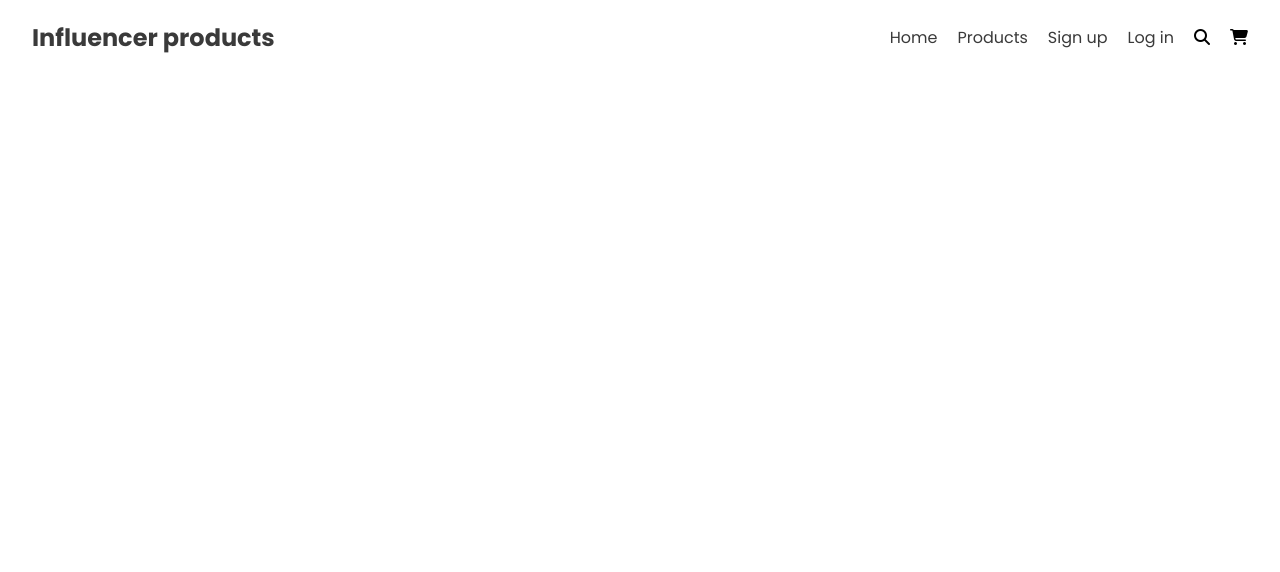
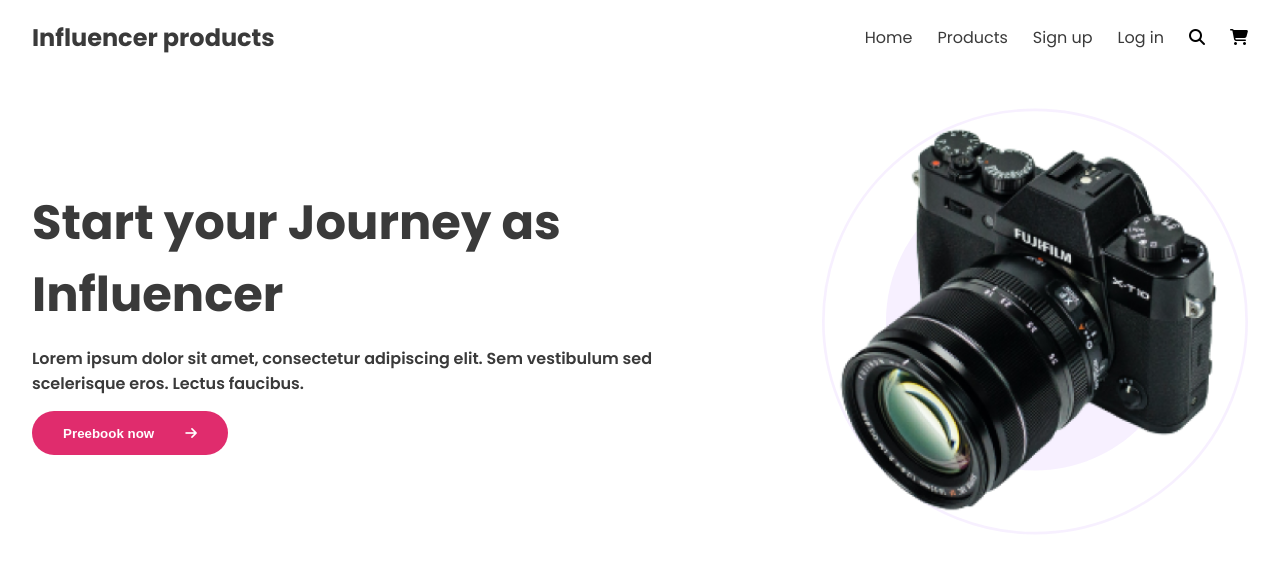
Before and after one commit to sakib-333/influencer-gear, a plain HTML site: page index.html in a window 1280 px wide. Drawn offline with Linux system fonts and the light colour scheme.

Commit message:
Complete banner section.

```diff
--- a/index.html
+++ b/index.html
@@ -27,26 +27,43 @@
         </div>
         <h1 class="font-size-24">Influencer products</h1>
         <ul class="nav-items flex">
-          <li class="nav-item margin-left-20">
+          <li class="nav-item">
             <a class="text-color-100 font-size-16" href="#">Home</a>
           </li>
-          <li class="nav-item margin-left-20">
+          <li class="nav-item margin-left-25">
             <a class="text-color-100 font-size-16" href="#">Products</a>
           </li>
-          <li class="nav-item margin-left-20">
+          <li class="nav-item margin-left-25">
             <a class="text-color-100 font-size-16" href="#">Sign up</a>
           </li>
-          <li class="nav-item margin-left-20">
+          <li class="nav-item margin-left-25">
             <a class="text-color-100 font-size-16" href="#">Log in</a>
           </li>
-          <li class="nav-item margin-left-20 cursor-pointer">
+          <li class="nav-item margin-left-25 cursor-pointer">
             <i class="fa-solid fa-magnifying-glass" style="color: #000000"></i>
           </li>
-          <li class="nav-item margin-left-20 shopping-cart cursor-pointer">
+          <li class="nav-item margin-left-25 shopping-cart cursor-pointer">
             <i class="fa-solid fa-cart-shopping" style="color: #000000"></i>
           </li>
         </ul>
       </nav>
+      <div class="banner flex align-items space-between margin-top-50">
+        <div class="banner-text-cont">
+          <h1 class="margin-bottom-15 text-color-100 font-size-48">
+            Start your Journey as Influencer
+          </h1>
+          <p class="margin-bottom-15 text-color-100 font-weight-600">
+            Lorem ipsum dolor sit amet, consectetur adipiscing elit. Sem
+            vestibulum sed scelerisque eros. Lectus faucibus.
+          </p>
+          <button class="btn btn-preebook-now font-weight-700 cursor-pointer">
+            Preebook now <i class="fa-solid fa-arrow-right"></i>
+          </button>
+        </div>
+        <div class="banner-img-cont">
+          <img src="./assets/images/main-camera.png" alt="main-camera" />
+        </div>
+      </div>
       <main></main>
       <footer></footer>
     </div>
--- a/style.css
+++ b/style.css
@@ -14,6 +14,7 @@
 }
 .flex-column {
   display: flex;
+  flex-direction: column;
 }
 .justify-center {
   justify-content: center;
@@ -78,18 +79,38 @@
 .font-size-24 {
   font-size: 1.5rem;
 }
-.font-size-52 {
-  font-size: 3.25rem;
+.font-size-48 {
+  font-size: 3rem;
 }
 
 /* Common margin */
-.margin-left-20 {
-  margin-left: 20px;
+.margin-left-25 {
+  margin-left: 25px;
+}
+.margin-top-50 {
+  margin-top: 50px;
+}
+.margin-bottom-15 {
+  margin-bottom: 15px;
+}
+.margin-bottom-30 {
+  margin-bottom: 30px;
 }
 
+/* Common button */
+.btn {
+  width: 196px;
+  height: 44px;
+  display: flex;
+  align-items: center;
+  justify-content: space-evenly;
+  border: none;
+  color: #fff;
+  background: rgb(224, 44, 109);
+}
 /* cursor */
-.cursor-pointer:hover{
-    cursor: pointer;
+.cursor-pointer:hover {
+  cursor: pointer;
 }
 /* Container */
 .container {
@@ -109,6 +130,32 @@
   text-decoration: none;
 }
 
+/* Banner */
+.banner-text-cont {
+  width: 55%;
+  /* max-width: 455px; */
+}
+.banner-img-cont {
+  width: 35%;
+  aspect-ratio: 1;
+  background-image: url("./assets/images/circle-design.svg");
+  background-size: 100% 100%;
+}
+.banner-img-cont img {
+  width: 100%;
+  height: 100%;
+  object-fit: cover;
+}
+.btn-preebook-now {
+  border-radius: 41px;
+}
+.btn-preebook-now i {
+  transition: 0.1s ease-in;
+}
+
+.btn-preebook-now:hover i {
+  transform: translateX(50%);
+}
 /* Media queries for mobile device */
 @media screen and (max-width: 675px) {
   nav .burger {
@@ -123,5 +170,28 @@
   }
   .shopping-cart {
     display: block;
+    margin-left: 0;
+  }
+  .banner {
+    margin: 20px auto 0;
+    flex-direction: column-reverse;
+    width: 95%;
+  }
+  .banner-text-cont {
+    text-align: center;
+    width: 100%;
+    display: flex;
+    flex-direction: column;
+    justify-content: center;
+    align-items: center;
+  }
+  .banner-img-cont {
+    width: 70%;
   }
 }
+/* Media queries for medium device */
+@media screen and (min-width: 675px) and (max-width: 898px) {
+  .banner-text-cont h1 {
+    font-size: 2.2rem;
+  }
+}
```
Also changed, not shown: assets/images/circle-design.svg (renamed from assets/images/Circle design.svg).
